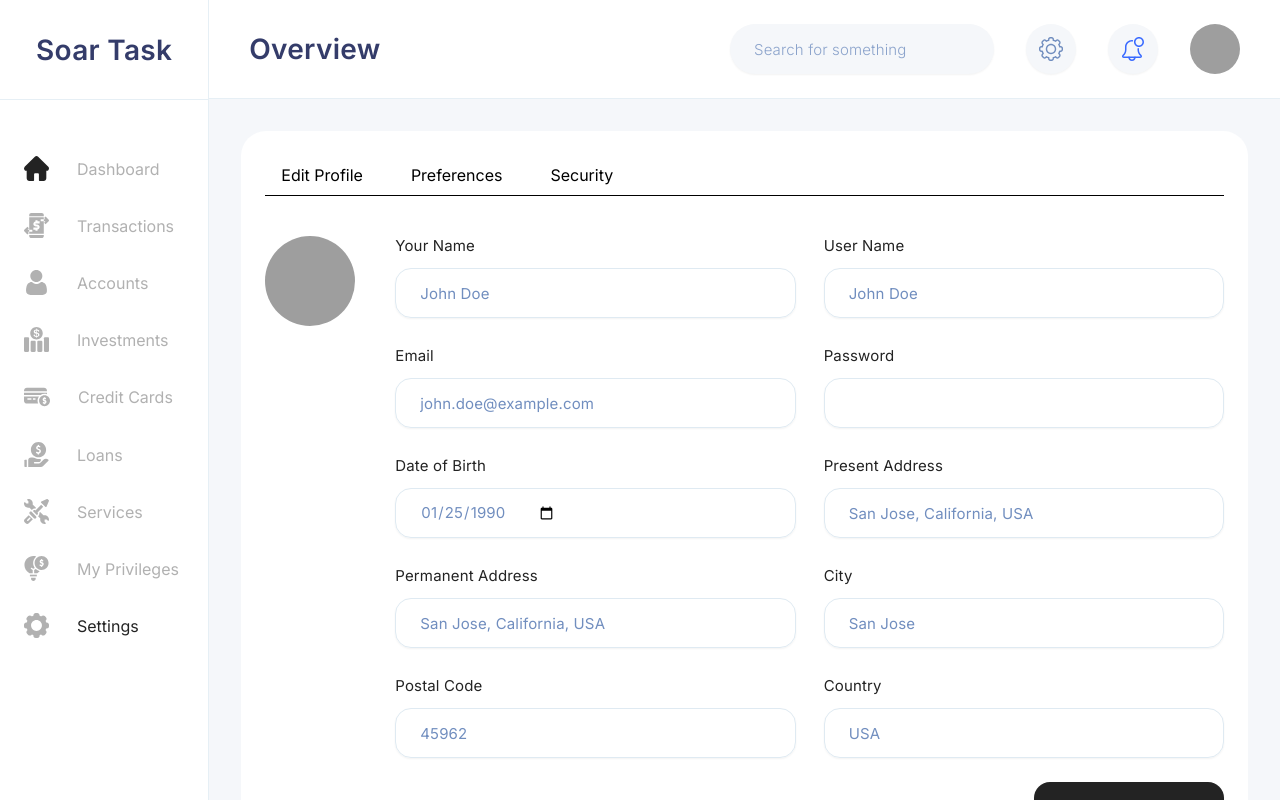
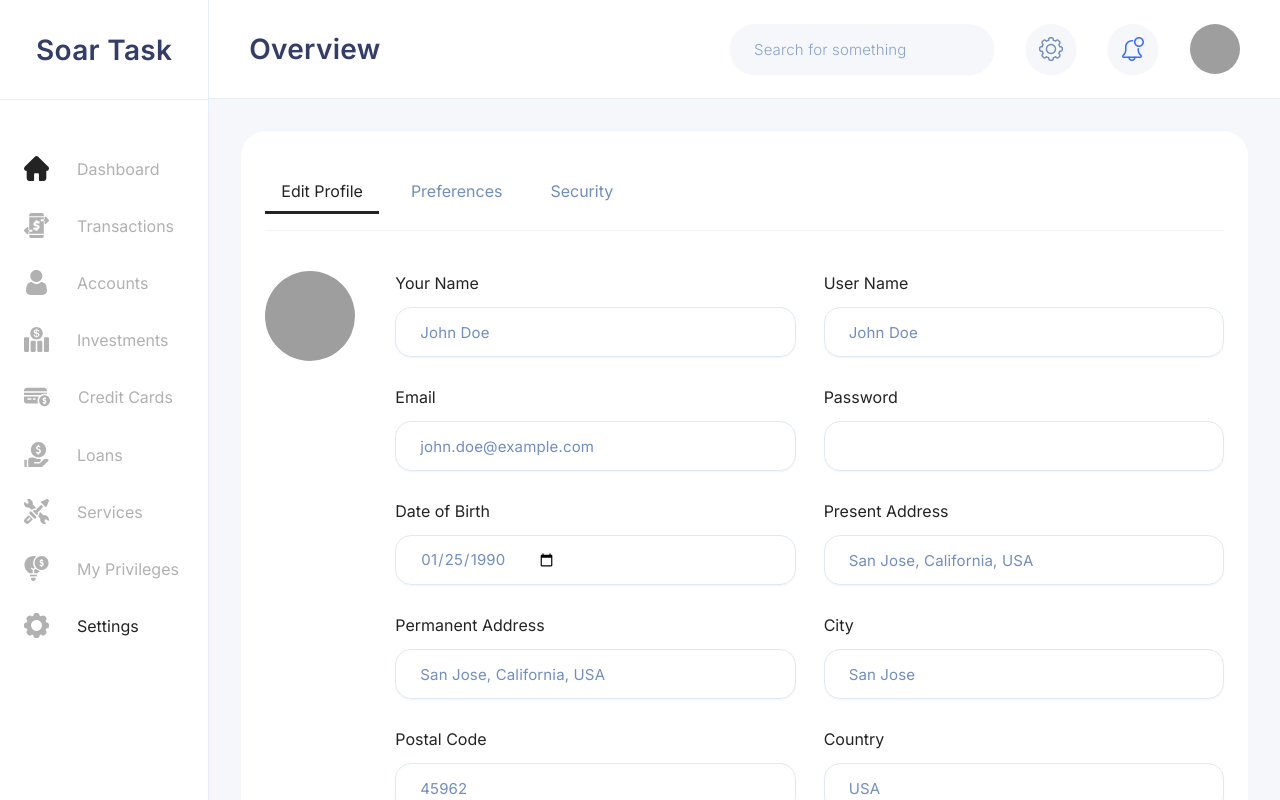
Before and after one commit to rehanalam/financial-dashboard-app, a React (Vite) app: page /settings in a window 1280 px wide. Built offline with nearby package versions, Linux system fonts and the light colour scheme; grey boxes are pictures that could not be loaded.

Commit message:
fixes tab UI

```diff
--- a/src/components/Button/index.tsx
+++ b/src/components/Button/index.tsx
@@ -4,7 +4,7 @@ import { type VariantProps, cva } from 'class-variance-authority';
 import * as React from 'react';
 
 const buttonVariants = cva(
-  "flex items-center justify-center gap-2 whitespace-nowrap rounded-2xl text-sm font-medium transition-[color,box-shadow] disabled:pointer-events-none disabled:opacity-50 [&_svg]:pointer-events-none [&_svg:not([class*='size-'])]:size-6 [&_svg]:shrink-0 outline-none focus-visible:border-ring focus-visible:ring-ring/50 focus-visible:ring-[3px] aria-invalid:ring-destructive/20 dark:aria-invalid:ring-destructive/40 aria-invalid:border-destructive",
+  "flex items-center justify-center hover:cursor-pointer gap-2 whitespace-nowrap rounded-2xl text-sm font-medium transition-[color,box-shadow] disabled:pointer-events-none disabled:opacity-50 [&_svg]:pointer-events-none [&_svg:not([class*='size-'])]:size-6 [&_svg]:shrink-0 outline-none focus-visible:border-ring focus-visible:ring-ring/50 focus-visible:ring-[3px] aria-invalid:ring-destructive/20 dark:aria-invalid:ring-destructive/40 aria-invalid:border-destructive",
   {
     variants: {
       variant: {
--- a/src/components/Label/index.tsx
+++ b/src/components/Label/index.tsx
@@ -8,7 +8,7 @@ interface LabelProps {
 
 const Label = ({ children, className = '', htmlFor }: LabelProps) => {
   return (
-    <label htmlFor={htmlFor} className={`text-primary mb-3 block text-sm font-medium ${className}`}>
+    <label htmlFor={htmlFor} className={`text-primary mb-3 block ${className}`}>
       {children}
     </label>
   );
--- a/src/pages/Settings/index.tsx
+++ b/src/pages/Settings/index.tsx
@@ -6,8 +6,10 @@ const Settings = () => {
   return (
     <Card>
       <Tabs>
-        <TabList className="flex space-x-4 border-b">
-          <Tab className="cursor-pointer px-4 py-2">Edit Profile</Tab>
+        <TabList className="flex space-x-4 border-b border-gray-50 py-4 text-blue-400">
+          <Tab className="cursor-pointer px-4 py-2" selectedClassName="border-b-3 border-primary text-primary">
+            Edit Profile
+          </Tab>
           <Tab className="cursor-pointer px-4 py-2">Preferences</Tab>
           <Tab className="cursor-pointer px-4 py-2">Security</Tab>
         </TabList>
--- a/tailwind.config.js
+++ b/tailwind.config.js
@@ -43,6 +43,7 @@ module.exports = {
           800: '#343C6A',
         },
         gray: {
+          50: '#F4F5F7',
           100: '#DFEAF2',
           200: '#f5f7fa',
           300: '#E6EFF5',
```
